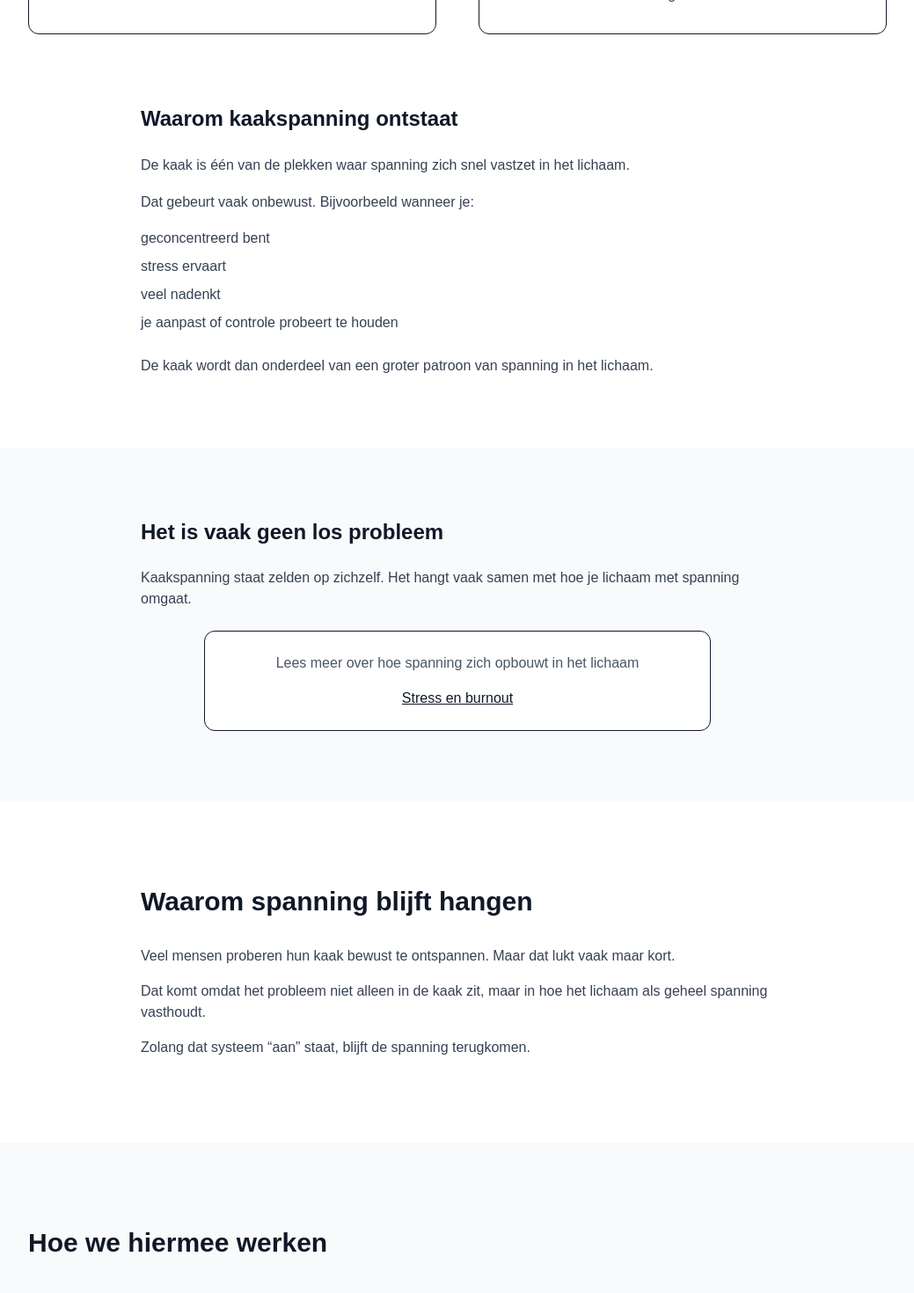
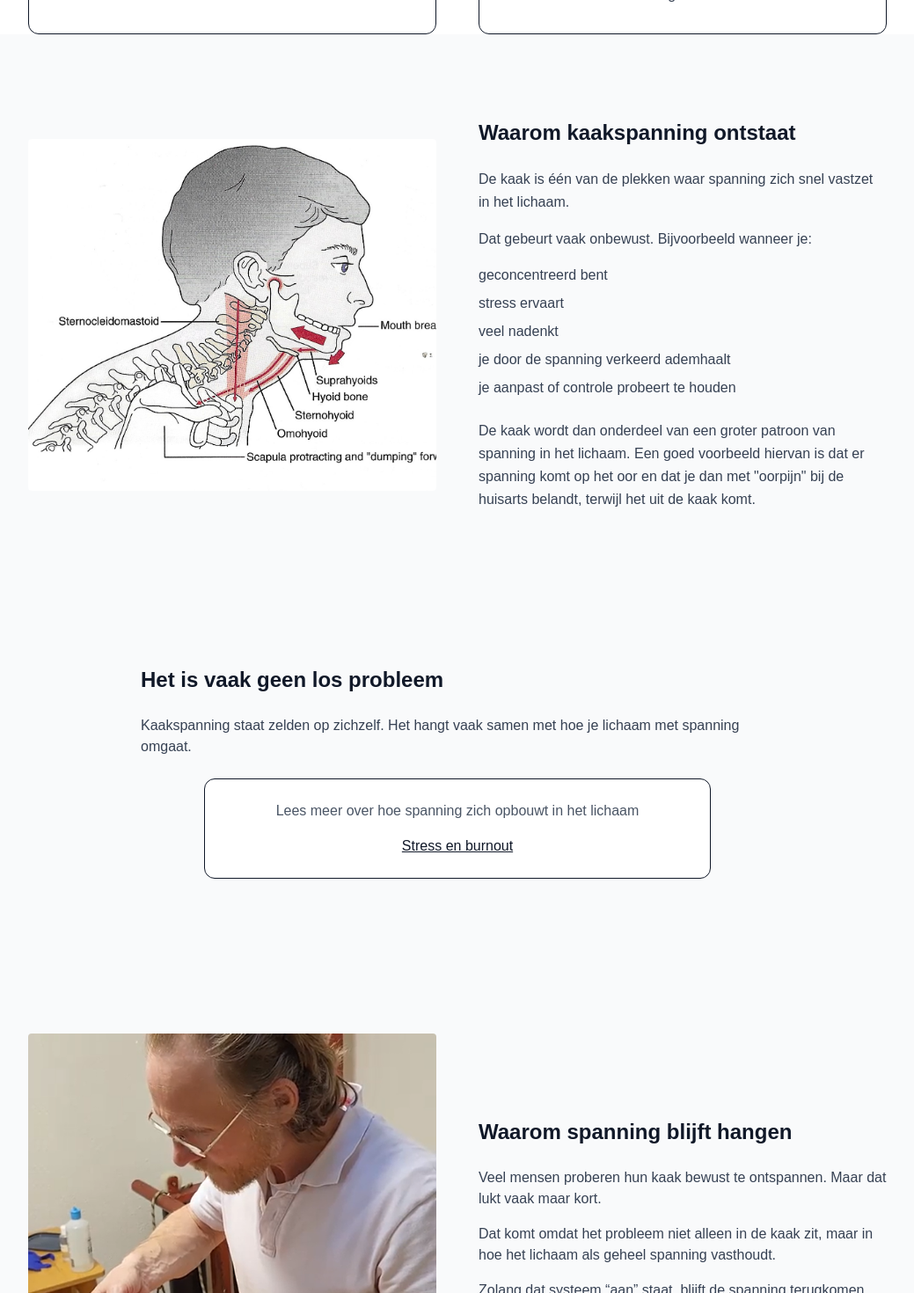
Before and after one commit to borisd2709/boris-fysio, a Next.js app: page /kaakspanning in a window 1280 px wide. Shown: the part 840-2310 px from the top of the page at 88% size, without its empty margins (120-1159 px from the left). Built offline with nearby package versions, Linux system fonts and the light colour scheme.

Commit message:
plaatjes

```diff
--- a/app/(seo)/kaakspanning/page.tsx
+++ b/app/(seo)/kaakspanning/page.tsx
@@ -71,11 +71,18 @@ export default function KaakspanningPage() {
 
   </div>
 
+      {/* UITLEG */}
+      <section className="py-24 bg-gray-50">
+        <div className="max-w-5xl mx-auto px-6 grid md:grid-cols-2 gap-12 items-center">
 
-      {/* UITLEG */}
-      <section className="py-20">
-        <div className="max-w-3xl mx-auto px-6">
+          <div
+            className="h-[400px] bg-cover bg-center rounded"
+            style={{
+              backgroundImage: "url('/images/kaak_2.jpg')",
+            }}
+          />
 
+          <div>
             <h2 className="text-2xl font-semibold mb-6">
               Waarom kaakspanning ontstaat
             </h2>
@@ -93,15 +100,18 @@ export default function KaakspanningPage() {
             <li>geconcentreerd bent</li>
             <li>stress ervaart</li>
             <li>veel nadenkt</li>
+            <li>je door de spanning verkeerd ademhaalt</li>
             <li>je aanpast of controle probeert te houden</li>
           </ul>
 
           <p className="text-gray-700 leading-relaxed">
-            De kaak wordt dan onderdeel van een groter patroon van spanning in het lichaam.
+            De kaak wordt dan onderdeel van een groter patroon van spanning in het lichaam. Een goed voorbeeld hiervan is dat er spanning komt op het oor en dat je dan met "oorpijn" bij de huisarts belandt, terwijl het uit de kaak komt.
           </p>
+          </div>
 
         </div>
       </section>
+
 
       {/* LINK NAAR ANKERPAGINA */}
       <section className="py-20 bg-gray-50">
@@ -128,12 +138,19 @@ export default function KaakspanningPage() {
 
         </div>
       </section>
+{/* HOE HET BLIJFT */}
+<section className="py-24 bg-gray-50">
+        <div className="max-w-5xl mx-auto px-6 grid md:grid-cols-2 gap-12 items-center">
 
-      {/* HOE HET BLIJFT */}
-      <section className="py-24">
-        <div className="max-w-3xl mx-auto px-6">
+          <div
+            className="h-[400px] bg-cover bg-center rounded"
+            style={{
+              backgroundImage: "url('/images/kaak_1.png')",
+            }}
+          />
 
-          <h2 className="text-3xl font-semibold mb-8">
+          <div>
+            <h2 className="text-2xl font-semibold mb-6">
               Waarom spanning blijft hangen
             </h2>
 
@@ -151,9 +168,11 @@ export default function KaakspanningPage() {
             Zolang dat systeem “aan” staat,
             blijft de spanning terugkomen.
           </p>
+          </div>
 
         </div>
       </section>
+
 
       {/* JOUW AANPAK */}
       <section className="py-24 bg-gray-50">
```
Also changed, not shown: public/images/kaak_1.png (added), public/images/kaak_2.jpg (added). Lines whose indentation alone changed are shown as unchanged.
